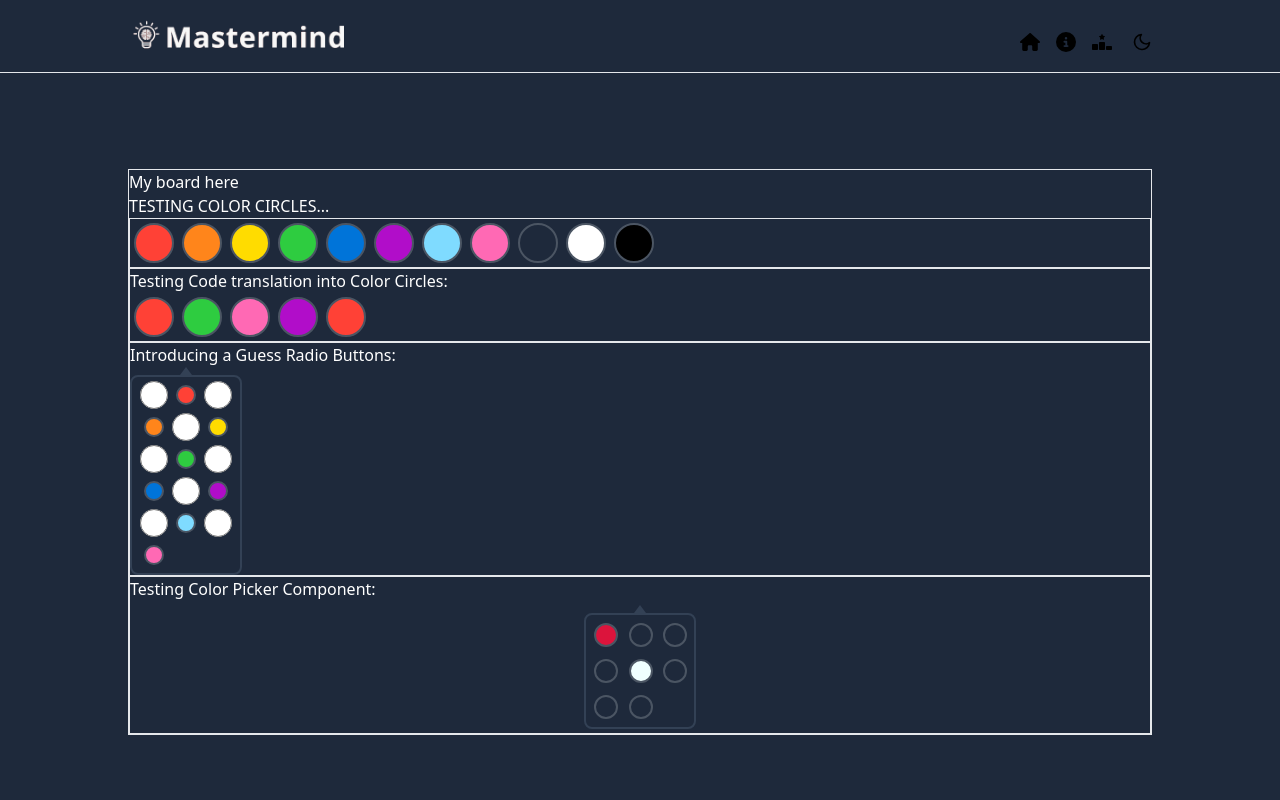
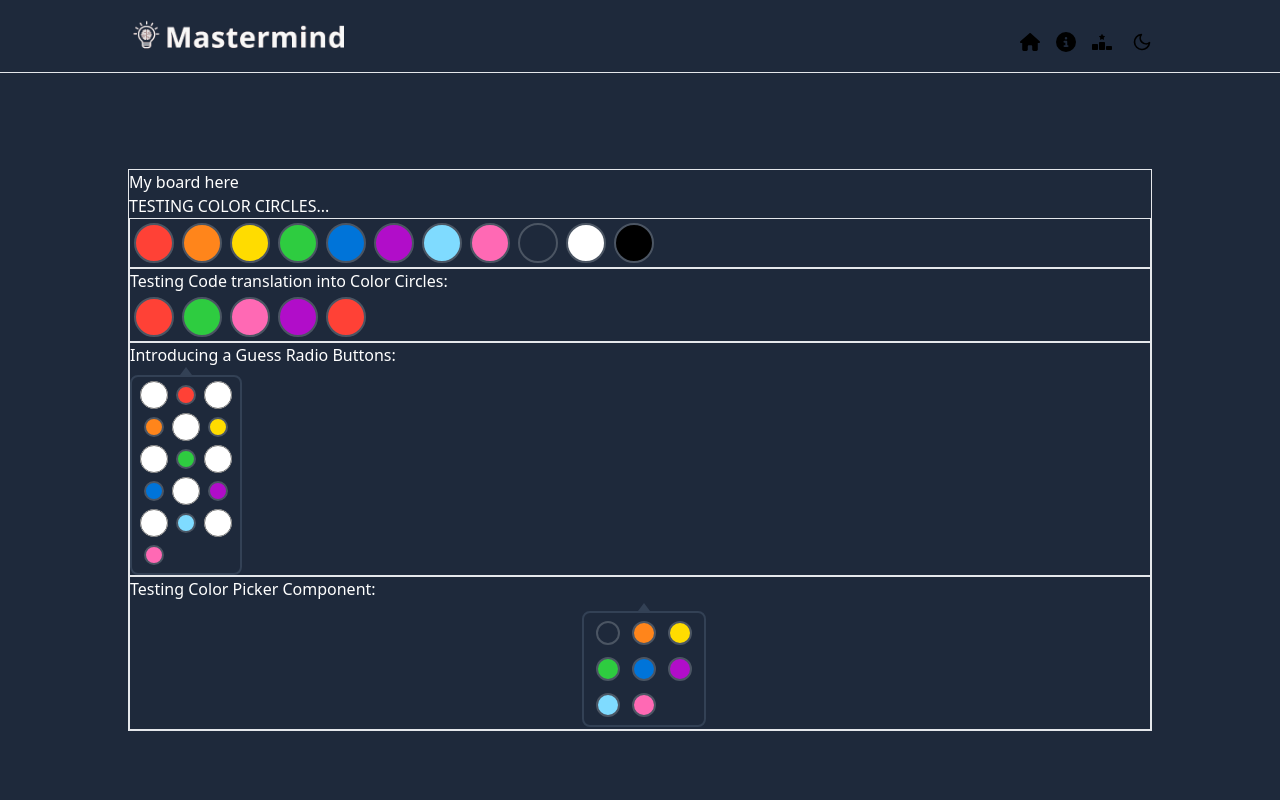
Before and after one commit to patobottos/mastermind, a Next.js app: page / in a window 1280 px wide. Shown: the top 800 px of the page. Built offline with nearby package versions, Linux system fonts and the light colour scheme.

Commit message:
Color picker component - work in progress

```diff
--- a/src/components/Board.tsx
+++ b/src/components/Board.tsx
@@ -9,7 +9,7 @@ import ColorPicker from "./ColorPicker";
 function Board() {
   const CodeInColors: string[] = getRandomColorCode();
   const RadioColors = [
-    "crimson",
+    "crimsom",
     "sunrise",
     "sunny",
     "emerald",
--- a/src/components/ColorPicker.tsx
+++ b/src/components/ColorPicker.tsx
@@ -1,4 +1,5 @@
 import React from "react";
+import { radioColorVariants } from "@/utilities/radioColorVariants";
 
 interface ColorPickerProps {
   colors: string[];
@@ -12,7 +13,7 @@ const ColorPicker: React.FC<ColorPickerProps> = ({
   onChange,
 }) => {
   return (
-    <div className="flex flex-col items-center m-1">
+    <div className="flex flex-col items-center justify-center w-32 h-32">
       {/* SMALL TRIANGLE ON TOP*/}
       <div
         className="w-0 h-0
@@ -20,13 +21,12 @@ const ColorPicker: React.FC<ColorPickerProps> = ({
           border-b-[8px] border-b-slate-700
           border-r-[6px] border-r-transparent"
       ></div>
-      <div className="w-28 flex justify-center border-2 border-slate-700 rounded-lg p-1">
+      <div className="flex justify-center border-2 border-slate-700 rounded-lg px-2 py-1">
         <fieldset className="grid grid-cols-3 gap-1">
           {colors.map((color) => (
             <label
               key={color}
-              className={`relative cursor-pointer inline-block h-6 w-6 rounded-full border-2 border-gray-600 m-1 hover:brightness-[.8]`}
-              style={{ backgroundColor: color }}
+              className={`relative cursor-pointer inline-block h-6 w-6 rounded-full border-2 border-gray-600 m-1 hover:brightness-[.8] ${radioColorVariants[color]}`}
             >
               <input
                 type="radio"
--- /dev/null
+++ b/src/utilities/radioColorVariants.ts
@@ -0,0 +1,12 @@
+// COLOR VARIANTS FOR COLOR PICKER
+
+export const radioColorVariants: { [key: string]: string } = {
+  crimson: "bg-crimson",
+  sunrise: "bg-sunrise",
+  sunny: "bg-sunny",
+  emerald: "bg-emerald",
+  azure: "bg-azure",
+  velvet: "bg-velvet",
+  sky: "bg-sky",
+  rosy: "bg-rosy",
+};
```
